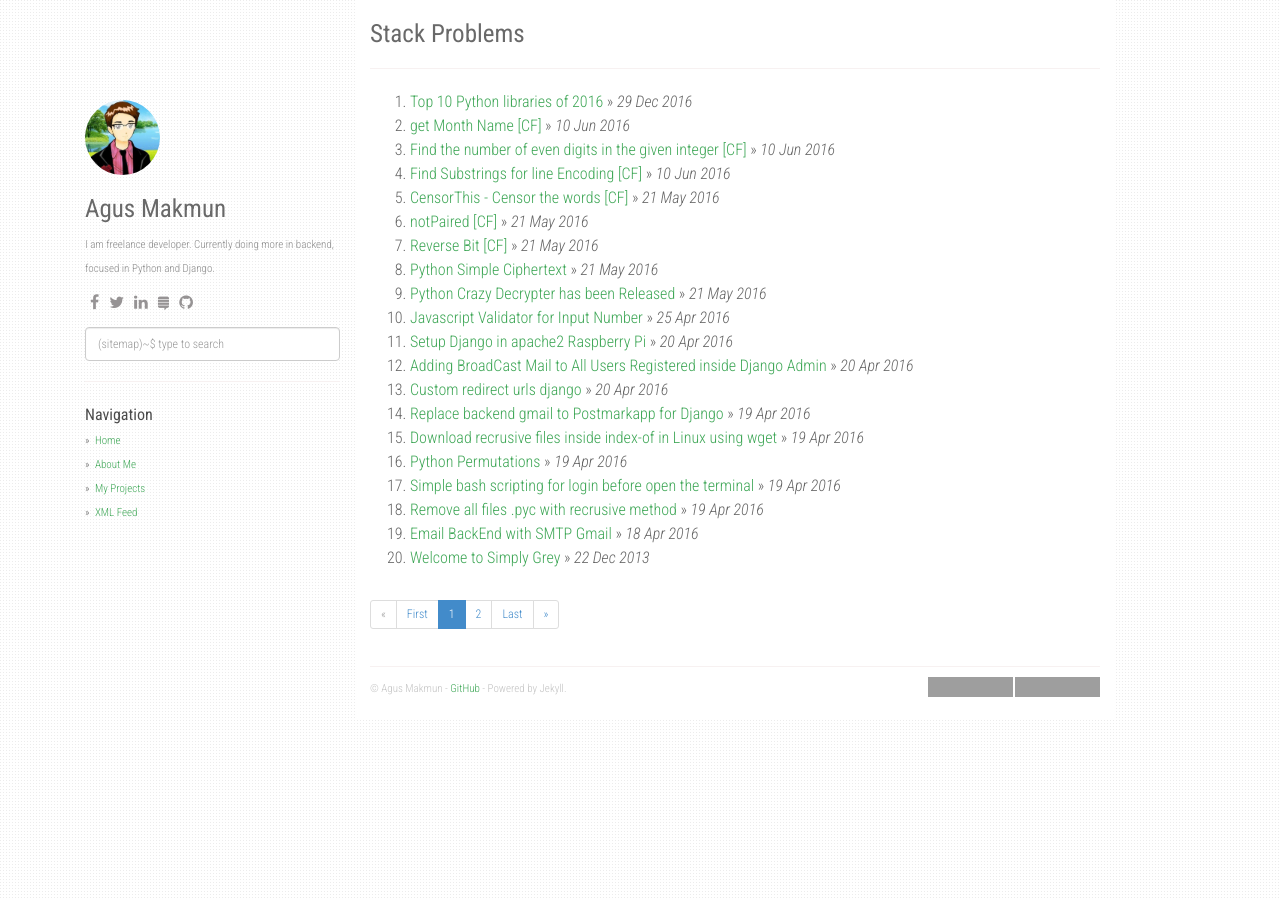
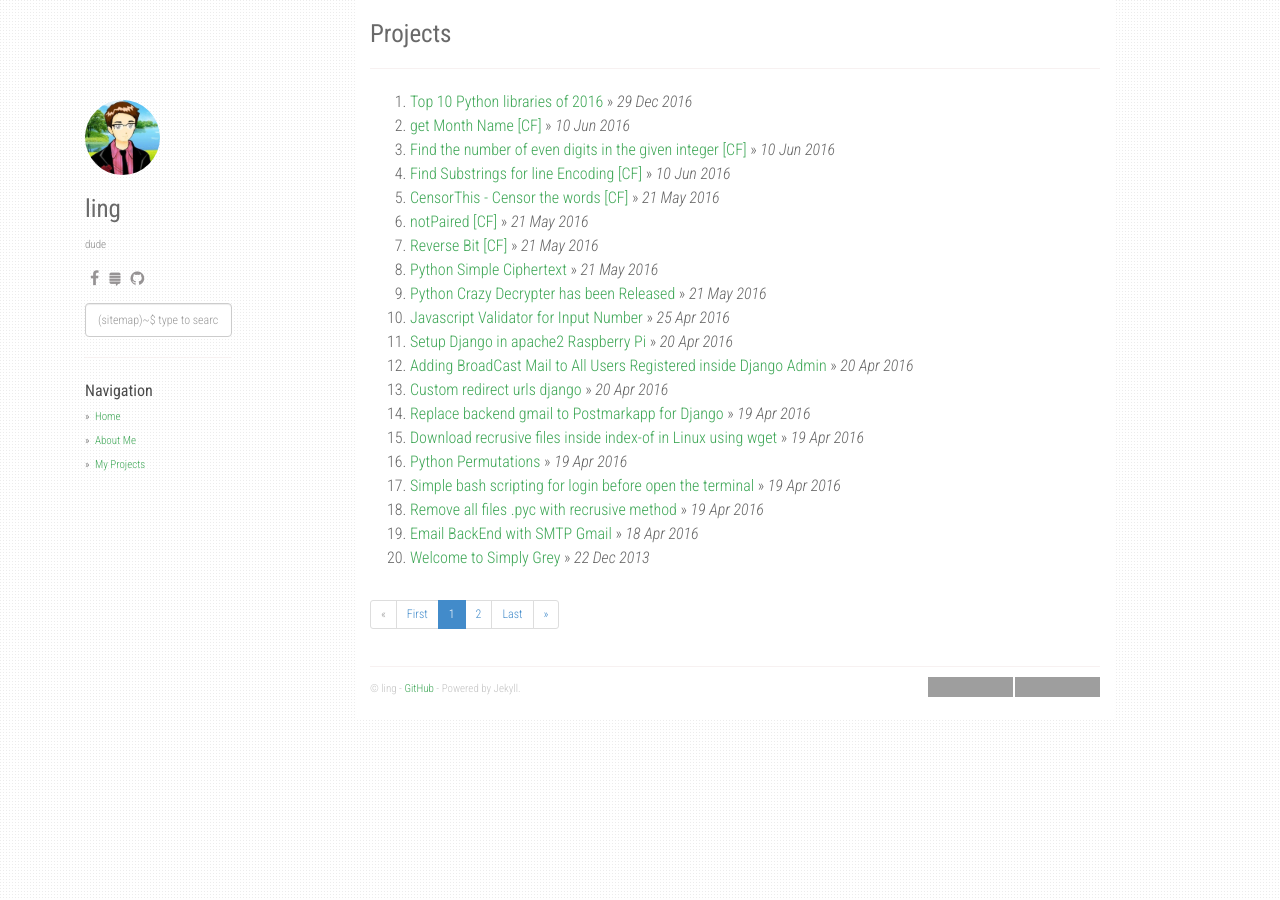
Before and after one commit to erlingn/erlingn.github.io, a Jekyll site: the page built from index.html, in a window 1280 px wide. Built offline with Jekyll 4.4.1, drawn with Linux system fonts in a browser that asks for light colours; nearby versions of some CDN libraries; the list of posts is cut into pages by our own code; grey boxes are pictures that could not be loaded.

Commit message:
Update _config.yml

```diff
--- a/_config.yml
+++ b/_config.yml
@@ -1,9 +1,9 @@
-title: Stack Problems
-description: My Personal Stack Problems
-author: Agus Makmun
-github: https://github.com/agusmakmun
-about: I am freelance developer. Currently doing more in backend, focused in Python and Django.
-disqus_shortname: stackproblems
+title: Projects
+description: Projects, build logs etc.
+author: ling
+github: https://github.com/erlingn
+about: dude
+#disqus_shortname: stackproblems
 google_analytics: UA-XXXXXXXX-Y
 avatar_url: /static/img/avatar.jpg
 
@@ -18,17 +18,17 @@ collections:
 social:
     - icon: fa-facebook
       link: "#"
-    - icon: fa-twitter
-      link: "https://twitter.com/agusmakmun6"
-    - icon: fa-linkedin
-      link: "https://www.linkedin.com/in/summonagus"
+#    - icon: fa-twitter
+#      link: "https://twitter.com/agusmakmun6"
+#    - icon: fa-linkedin
+#      link: "https://www.linkedin.com/in/summonagus"
     - icon: fa-stack-exchange
       link: "#"
     - icon: fa-github
-      link: "https://github.com/agusmakmun"
+      link: "https://github.com/erlingn"
 
 share:
-  twitter_username: agusmakmun6
+#  twitter_username:
   fb_appid: 1749788565247320
 
 urls:
@@ -36,10 +36,10 @@ urls:
       url: /about/
     - text: My Projects
       url: /projects/
-    - text: XML Feed
-      url: /feed.xml
+#    - text: XML Feed
+#      url: /feed.xml
 
-url: "https://agusmakmun.github.io"
+url: "https://erlingn.github.io"
 baseurl: ""
 paginate: 20
 per_page: 20
```
